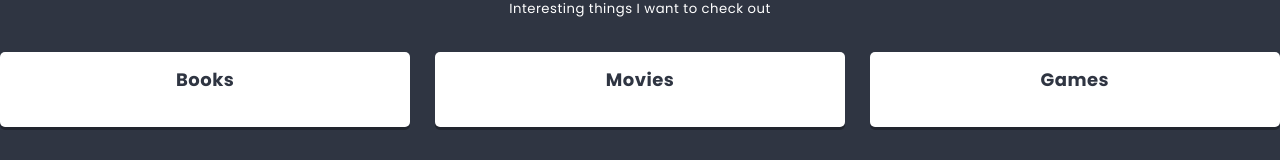
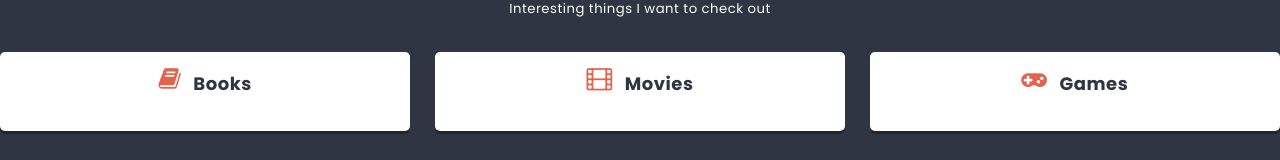
Before and after one commit to DorotaMaryniak/react_to-do-list, a React (Create React App) app: page / in a window 1280 px wide. Shown: the part 469-629 px from the top of the page. Built offline with nearby package versions, Linux system fonts and the light colour scheme.

Commit message:
Add icons

```diff
--- a/package.json
+++ b/package.json
@@ -6,6 +6,7 @@
     "@testing-library/jest-dom": "^5.17.0",
     "@testing-library/react": "^13.4.0",
     "@testing-library/user-event": "^13.5.0",
+    "font-awesome": "^4.7.0",
     "react": "^18.2.0",
     "react-dom": "^18.2.0",
     "react-scripts": "5.0.1",
--- a/src/components/Column/Column.js
+++ b/src/components/Column/Column.js
@@ -4,7 +4,9 @@ import styles from './Column.module.scss';
 const Column = props => {
     return(
         <article className={styles.column}>
-            <h2 className={styles.title}> {props.title}</h2>
+            <h2 className={styles.title}>
+            <span className= {styles.icon + ' fa fa-'+ props.icon}/>
+            {props.title}</h2>
         </article>
     );
 }
--- a/src/components/List/List.js
+++ b/src/components/List/List.js
@@ -9,9 +9,9 @@ return(
     <p className={styles.description}>Interesting things I want to check out</p>
 
     <section className={styles.columns}>
-        <Column title = "Books"/>
-        <Column title = "Movies"/>
-        <Column title = "Games"/>
+        <Column title = "Books" icon="book"/>
+        <Column title = "Movies" icon = "film"/>
+        <Column title = "Games" icon = "gamepad"/>
     </section>
 </div>
  );
--- a/src/index.js
+++ b/src/index.js
@@ -3,6 +3,7 @@ import ReactDOM from 'react-dom/client';
 import App from './App';
 import './styles/normalize.scss';
 import './styles/global.scss';
+import 'font-awesome/css/font-awesome.min.css';
 
 const root = ReactDOM.createRoot(document.getElementById('root'));
 root.render(
```
Also changed, not shown: 1 other file (tests, documents, lock files or other folders).
